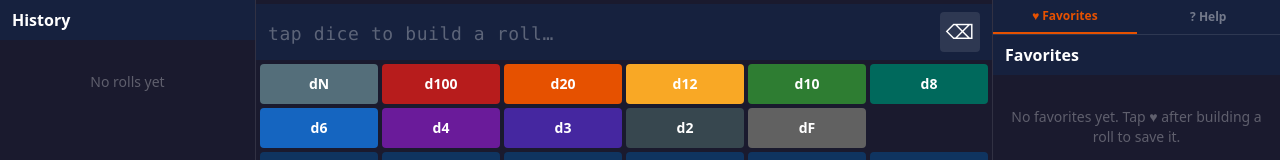
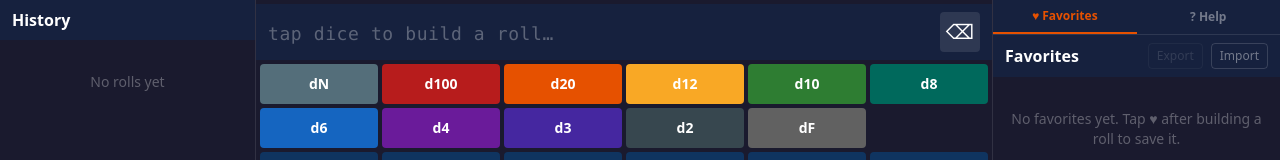
Before and after one commit to jlabounty/dice-roller-app, a React (Vite) app: page / in a window 1280 px wide. Shown: the top 160 px of the page. Built offline with nearby package versions, Linux system fonts and the light colour scheme.

Commit message:
Favorite import/export

```diff
--- a/src/components/FavoritesPanel.tsx
+++ b/src/components/FavoritesPanel.tsx
@@ -1,4 +1,4 @@
-import { useState } from 'react'
+import { useRef, useState } from 'react'
 import { useDiceStore } from '../store/diceStore'
 import type { Favorite } from '../types/dice'
 
@@ -38,8 +38,12 @@ export function FavoritesPanel({ onRolled }: Props) {
   const updateFavorite = useDiceStore((s) => s.updateFavorite)
   const rollFavorite = useDiceStore((s) => s.rollFavorite)
 
+  const importFavorites = useDiceStore((s) => s.importFavorites)
+  const fileInputRef = useRef<HTMLInputElement>(null)
+
   const [editState, setEditState] = useState<EditState | null>(null)
   const [collapsedCategories, setCollapsedCategories] = useState<Set<string>>(new Set())
+  const [importError, setImportError] = useState<string | null>(null)
 
   const grouped = groupByCategory(favorites)
 
@@ -66,11 +70,78 @@ export function FavoritesPanel({ onRolled }: Props) {
     onRolled?.()
   }
 
+  const handleExport = () => {
+    const json = JSON.stringify(favorites, null, 2)
+    const blob = new Blob([json], { type: 'application/json' })
+    const url = URL.createObjectURL(blob)
+    const a = document.createElement('a')
+    a.href = url
+    a.download = 'favorites.json'
+    a.click()
+    URL.revokeObjectURL(url)
+  }
+
+  const handleImport = (e: React.ChangeEvent<HTMLInputElement>) => {
+    const file = e.target.files?.[0]
+    if (!file) return
+    e.target.value = ''
+    const reader = new FileReader()
+    reader.onload = (ev) => {
+      try {
+        const parsed = JSON.parse(ev.target?.result as string)
+        if (!Array.isArray(parsed)) throw new Error('Expected an array')
+        const valid = parsed.filter(
+          (f): f is Favorite =>
+            typeof f === 'object' &&
+            f !== null &&
+            typeof f.id === 'string' &&
+            typeof f.expression === 'string' &&
+            typeof f.label === 'string' &&
+            typeof f.category === 'string' &&
+            typeof f.createdAt === 'number',
+        )
+        if (valid.length === 0) throw new Error('No valid favorites found')
+        importFavorites(valid)
+        setImportError(null)
+      } catch (err) {
+        setImportError(err instanceof Error ? err.message : 'Invalid file')
+      }
+    }
+    reader.readAsText(file)
+  }
+
   return (
     <div className="flex flex-col h-full">
-      <div className="flex items-center px-3 py-2 bg-surface-mid shrink-0">
-        <h2 className="text-white font-semibold text-base">Favorites</h2>
+      <div className="flex items-center px-3 py-2 bg-surface-mid shrink-0 gap-2">
+        <h2 className="text-white font-semibold text-base flex-1">Favorites</h2>
+        <button
+          onPointerDown={handleExport}
+          disabled={favorites.length === 0}
+          className="text-white/40 text-xs px-2 py-1 rounded border border-white/15 active:bg-white/10 disabled:opacity-30 no-select"
+          aria-label="Export favorites"
+        >
+          Export
+        </button>
+        <button
+          onPointerDown={() => fileInputRef.current?.click()}
+          className="text-white/40 text-xs px-2 py-1 rounded border border-white/15 active:bg-white/10 no-select"
+          aria-label="Import favorites"
+        >
+          Import
+        </button>
+        <input
+          ref={fileInputRef}
+          type="file"
+          accept=".json,application/json"
+          className="hidden"
+          onChange={handleImport}
+        />
       </div>
+      {importError && (
+        <div className="px-3 py-1.5 bg-red-900/40 text-red-300 text-xs shrink-0">
+          Import failed: {importError}
+        </div>
+      )}
 
       <div className="flex-1 overflow-y-auto">
         {favorites.length === 0 ? (
--- a/src/store/diceStore.ts
+++ b/src/store/diceStore.ts
@@ -61,6 +61,7 @@ interface DiceStore {
   removeFavorite: (id: string) => void
   isFavorite: (expression: string) => boolean
   rollFavorite: (id: string) => void
+  importFavorites: (incoming: Favorite[]) => void
   deleteHistoryEntry: (id: string) => void
   clearHistory: () => void
 }
@@ -162,6 +163,14 @@ export const useDiceStore = create<DiceStore>()(
         })
       },
 
+      importFavorites: (incoming) => {
+        set((s) => {
+          const existingIds = new Set(s.favorites.map((f) => f.id))
+          const toAdd = incoming.filter((f) => !existingIds.has(f.id))
+          return { favorites: [...s.favorites, ...toAdd] }
+        })
+      },
+
       deleteHistoryEntry: (id) => {
         set((s) => ({ history: s.history.filter((h) => h.id !== id) }))
       },
```
